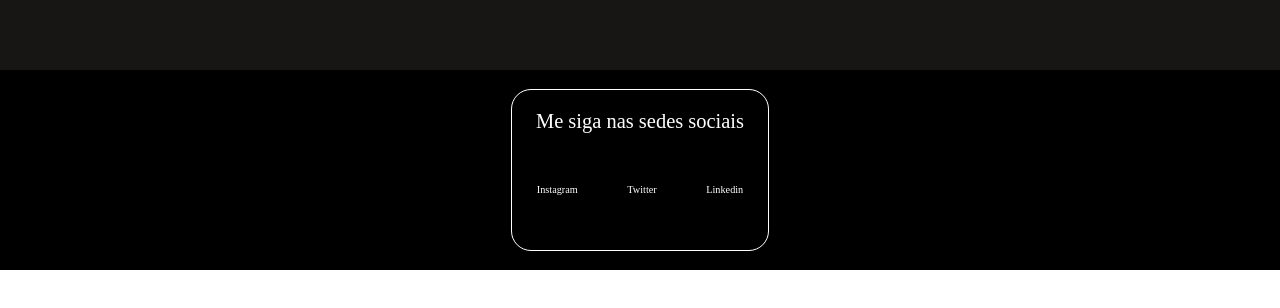
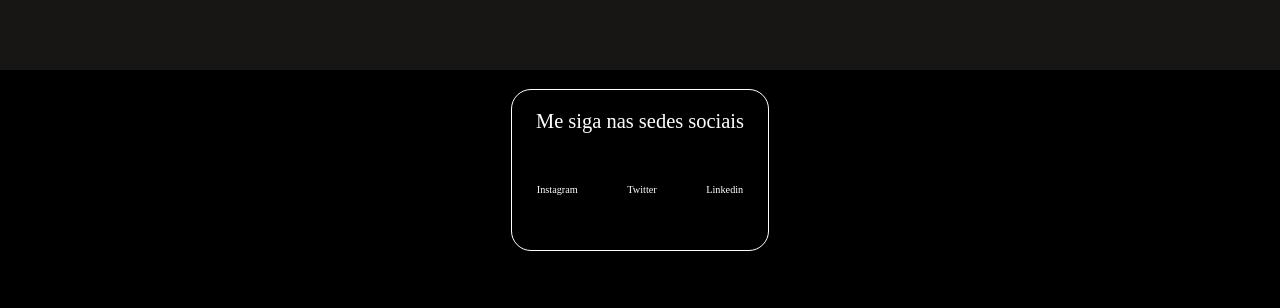
Before and after one commit to Matheus-Moura26/Portifolio2.0, a React (Create React App) app: page / in a window 1280 px wide. Shown: the part 2050-2358 px from the top of the page. Before the commit the page ends 2320 px from the top, so only its background shows below. Built offline with nearby package versions, Linux system fonts and the light colour scheme.

Commit message:
consertando paddingbotton do foorter

```diff
--- a/src/App.js
+++ b/src/App.js
@@ -283,7 +283,7 @@ function App() {
         </div>
       </div>
 
-      <div style={{width:"100%", height:"25svh", backgroundColor:"black", display:"flex", alignItems:"center", justifyContent:"space-around", paddinggirBottom:"50px"}}>
+      <div style={{width:"100%", height:"25svh", backgroundColor:"black", display:"flex", alignItems:"center", justifyContent:"space-around", paddingBottom:"50px"}}>
         <div style={{border:"1px solid white", borderRadius:"20px", height:"20svh", width:"20%"}}>
           <p style={{color:"white", fontSize:"2rem", textAlign:"center"}}>Me siga nas sedes sociais</p>
           <div style={{display:"flex", justifyContent:"space-around", marginTop:"40px"}}>
```
